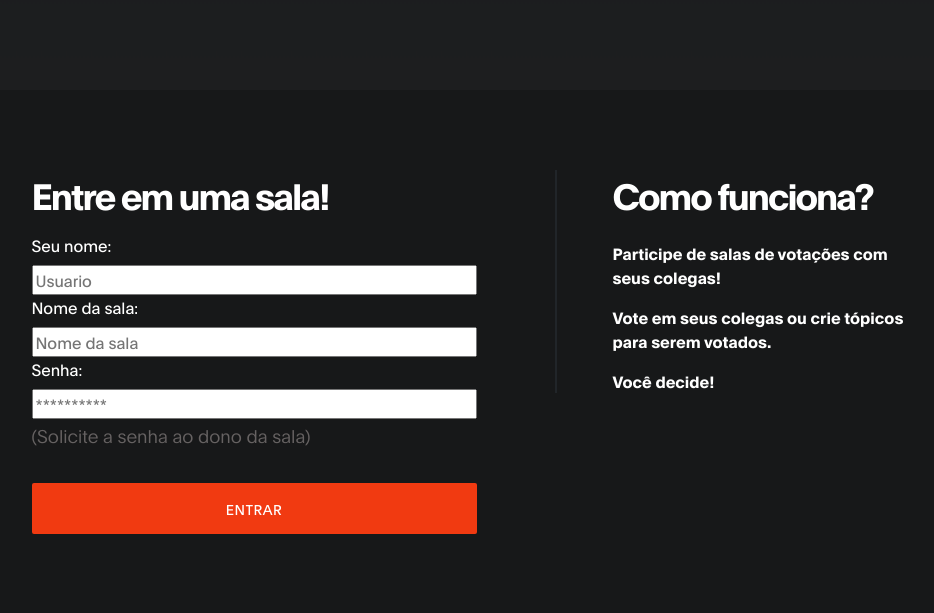
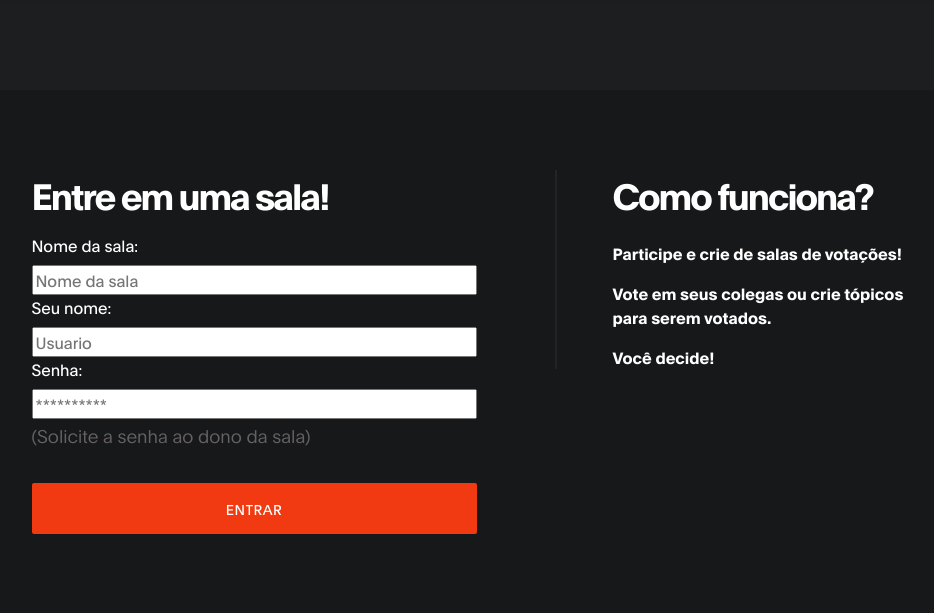
Before and after one commit to GustavoAV2/QuickVote, a Django app: page / in a window 1280 px wide. Shown: the part 710-1323 px from the top of the page, without its empty margins (172-1106 px from the left). Run offline with Django 3.2, Linux system fonts and the light colour scheme; some libraries are stand-ins or nearby versions.

Commit message:
Refactoring HTML and CSS

```diff
--- a/quickvote/templates/fast_login.html
+++ b/quickvote/templates/fast_login.html
@@ -36,11 +36,11 @@
         <div class="d-flex flex-column justify-content-center login-margin">
             <h2 class="mb-3 text-white" data-aos="fade-up" data-aos-delay="180">Entre na sala!</h2>
 
+            <label class="mb-2 text-white" data-aos="fade-up" data-aos-delay="180">Nome da sala:</label>
+            <input disabled="true" type="tel" v-model="user.room" placeholder="Nome da sala" data-aos="fade-up" data-aos-delay="220">
+
             <label class="mb-2 text-white" data-aos="fade-up" data-aos-delay="180">Seu nome:</label>
             <input type="text" v-model="user.name" placeholder="Usuario" data-aos="fade-up" data-aos-delay="220">
-
-            <label class="mb-2 text-white" data-aos="fade-up" data-aos-delay="180">Nome da sala:</label>
-            <input disabled="true" type="tel" v-model="user.room" placeholder="Nome da sala" data-aos="fade-up" data-aos-delay="220">
 
             <label class="mb-2 text-white" data-aos="fade-up" data-aos-delay="180">Senha:</label>
             <input type="password" v-model="user.password" placeholder="**********" data-aos="fade-up" data-aos-delay="220">
--- a/quickvote/templates/form_create.html
+++ b/quickvote/templates/form_create.html
@@ -1,4 +1,4 @@
-<section class="about section" id="about">
+<section class="about section" id="create">
     <div class="container">
         <div class="row">
             <!-- Romm Access -->
--- a/quickvote/templates/form_enter.html
+++ b/quickvote/templates/form_enter.html
@@ -1,15 +1,15 @@
-<section class="feature" id="feature">
+<section class="feature" id="enter">
       <div class="container">
 
           <div class="row">
               <div class="d-flex flex-column justify-content-center ml-lg-auto mr-lg-5 col-lg-5 col-md-6 col-12">
                 <h2 class="mb-3 text-white" data-aos="fade-up" data-aos-delay="180">Entre em uma sala!</h2>
 
+                <label class="mb-2 text-white" data-aos="fade-up" data-aos-delay="180">Nome da sala:</label>
+                <input type="tel" v-model="user.room" placeholder="Nome da sala" data-aos="fade-up" data-aos-delay="220">
+
                 <label class="mb-2 text-white" data-aos="fade-up" data-aos-delay="180">Seu nome:</label>
                 <input type="text" v-model="user.name" placeholder="Usuario" data-aos="fade-up" data-aos-delay="220">
-
-                <label class="mb-2 text-white" data-aos="fade-up" data-aos-delay="180">Nome da sala:</label>
-                <input type="tel" v-model="user.room" placeholder="Nome da sala" data-aos="fade-up" data-aos-delay="220">
 
                 <label class="mb-2 text-white" data-aos="fade-up" data-aos-delay="180">Senha:</label>
                 <input type="password" v-model="user.password" placeholder="**********" data-aos="fade-up"  data-aos-delay="220">
@@ -25,7 +25,7 @@
                           <h2 class="mb-4 text-white" data-aos="fade-up" data-aos-delay="500">Como funciona?</h2>
 
                           <strong class="mt-3 d-block" data-aos="fade-up" data-aos-delay="700">
-                              Participe de salas de votações com seus colegas!
+                              Participe e crie de salas de votações!
                           </strong>
 
                           <strong class="mt-3 d-block" data-aos="fade-up" data-aos-delay="700">
```
